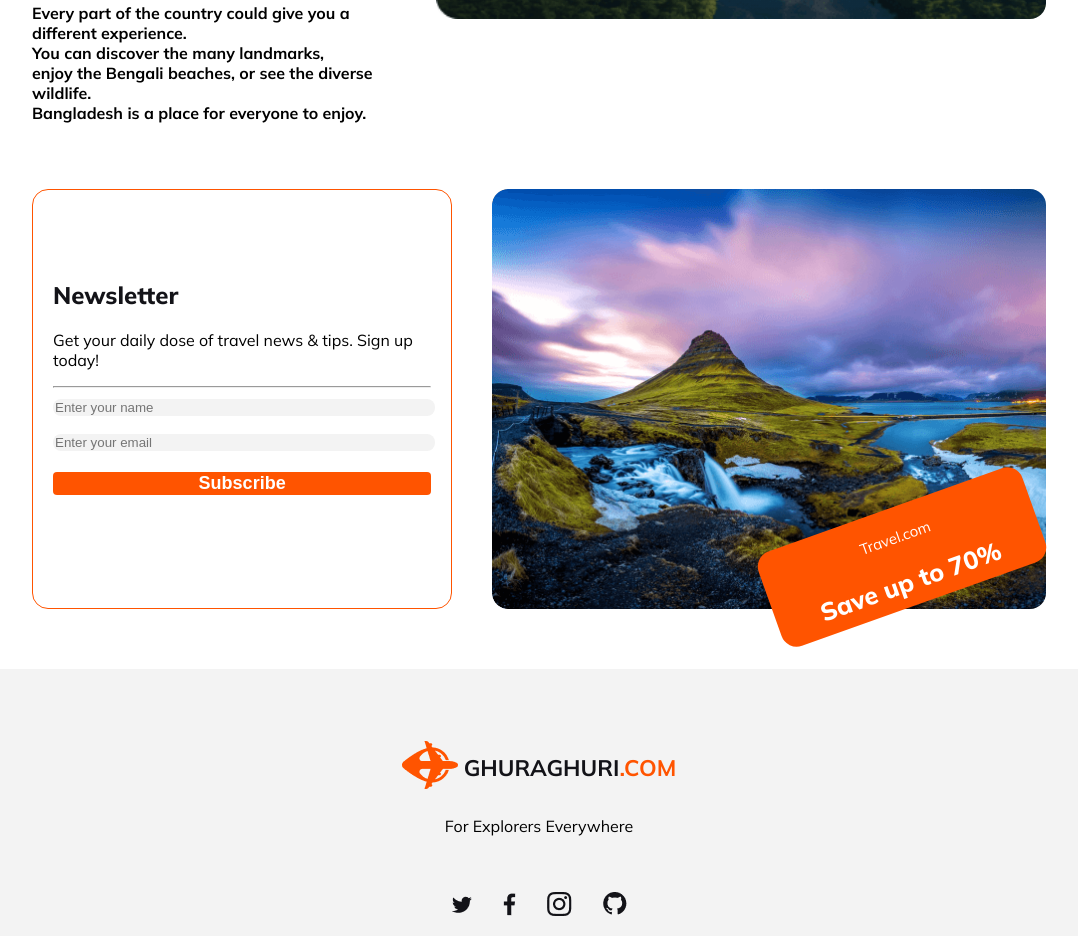
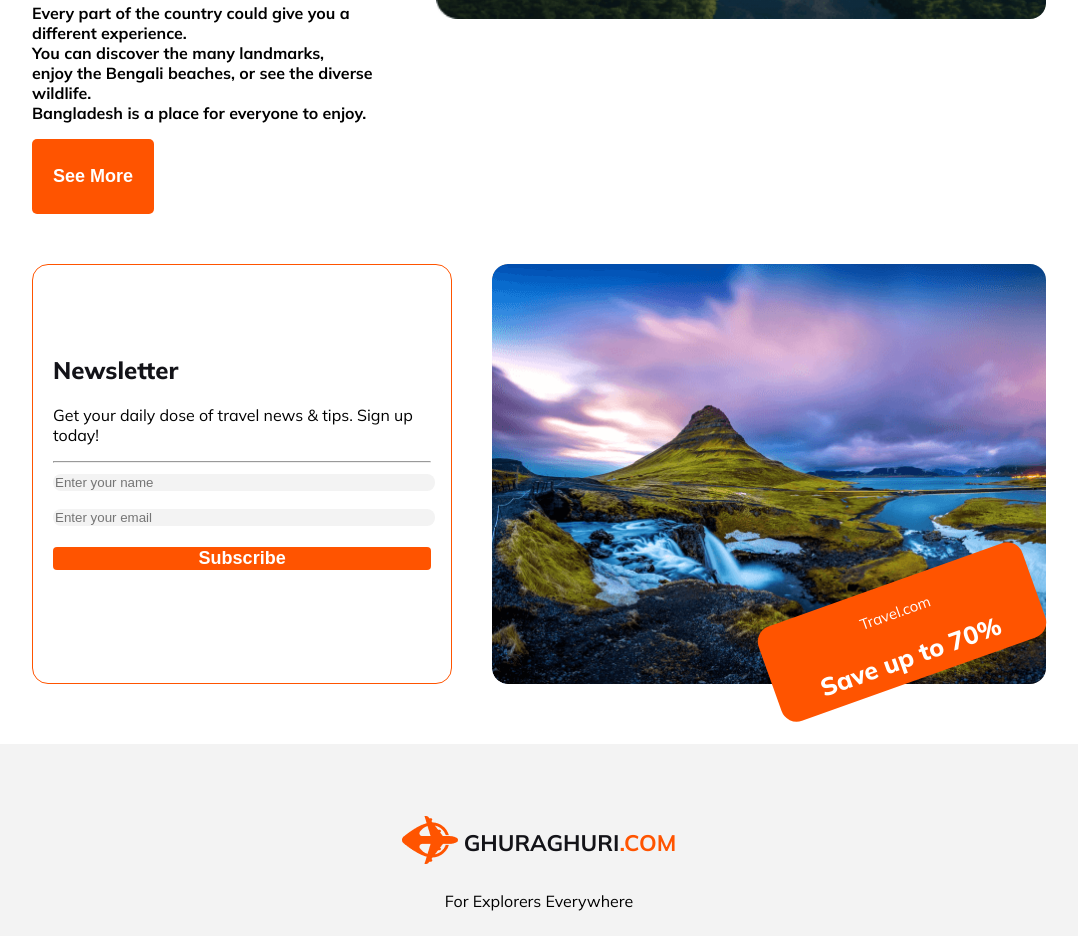
Before and after one commit to jarintasnimsinigdha/travel-task-repo, a plain HTML site: page index.html in a window 1280 px wide. Shown: the part 3826-4762 px from the top of the page, without its empty margins (101-1179 px from the left). Drawn offline with Linux system fonts and the light colour scheme.

Commit message:
button added

```diff
--- a/index.html
+++ b/index.html
@@ -208,6 +208,11 @@
                      Bangladesh is a place for everyone to enjoy. <br>
                     </b>
                 </p>
+                <button class="btn-primary">
+                    <p class="Read-More">See More</p>
+                    </span>
+                </button>
+
             </div>
             <div>
                 <p class="mountain"><span class="Watch">Watch Our Mountain in <br> Bangladesh</span></p>
```
